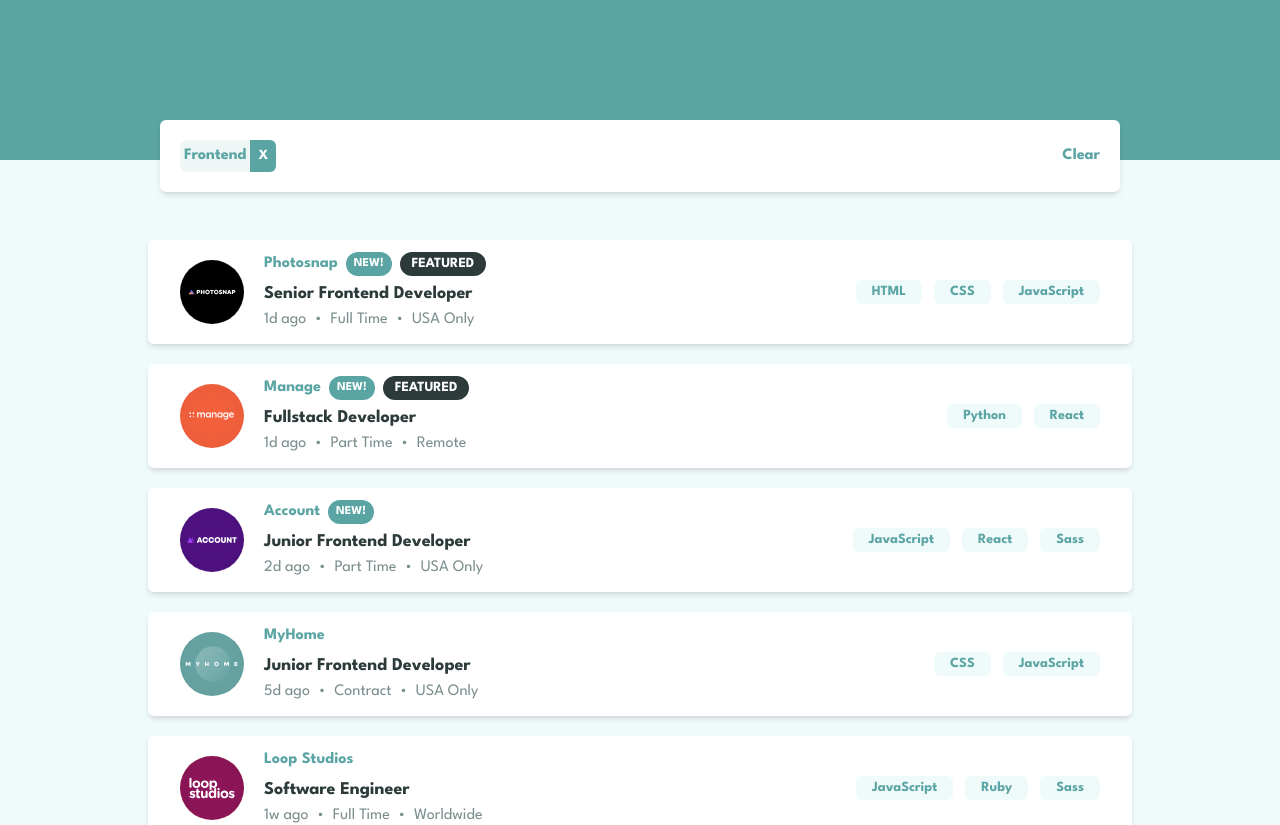
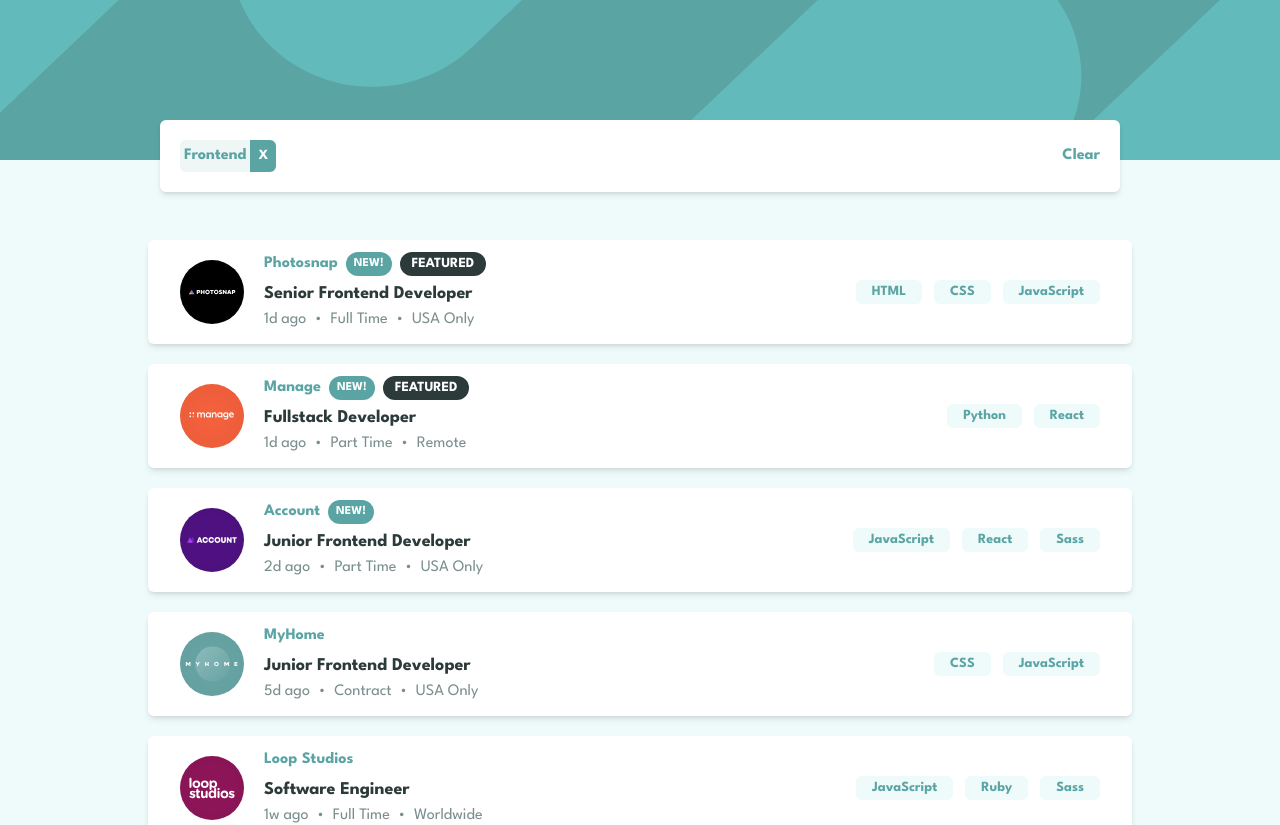
Before and after one commit to FelipePinha/Jobs-Listing, a React (Vite) app: page / in a window 1280 px wide. Shown: the top 825 px of the page. Built offline with nearby package versions, Linux system fonts and the light colour scheme.

Commit message:
add header background image

```diff
--- a/tailwind.config.js
+++ b/tailwind.config.js
@@ -14,7 +14,11 @@
         fontFamily: {
             sans: ['League Spartan', 'sans-serif'],
         },
-        extend: {},
+        extend: {
+            backgroundImage: {
+                'desktop-bg': 'url("./src/images/bg-header-desktop.svg")',
+            },
+        },
     },
     plugins: [],
 };
```
Also changed, not shown: src/images/bg-header-desktop.svg (added).
